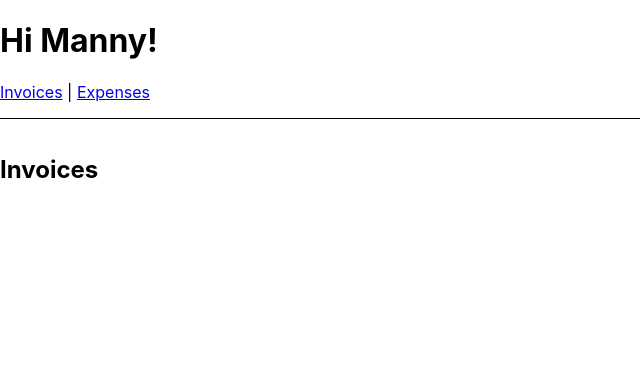
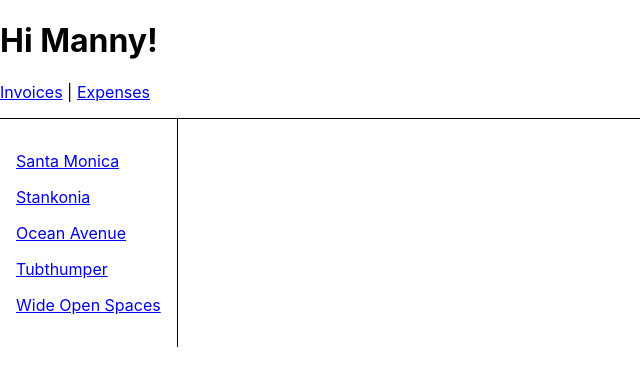
Before and after one commit to manny1607/react-router-tutorial, a React (Create React App) app: page /invoices in a window 1280 px wide. Shown: the top 386 px of the page, without its empty margins (0-640 px from the left). Built offline with nearby package versions, Linux system fonts and the light colour scheme.

Commit message:
Section 6 Listing the invoices
Section finished.

```diff
--- /dev/null
+++ b/src/data.js
@@ -0,0 +1,36 @@
+let invoices = [
+    {
+        name: "Santa Monica",
+        number: 1995,
+        amount: "$10,800",
+        due: "12/05/1995",
+    },
+    {
+        name: "Stankonia",
+        number: 2000,
+        amount: "$8,000",
+        due: "10/31/2000",
+    },
+    {
+        name: "Ocean Avenue",
+        number: 2003,
+        amount: "$9,500",
+        due: "07/22/2003",
+    },
+    {
+        name: "Tubthumper",
+        number: 1997,
+        amount: "$14,000",
+        due: "09/01/1997",
+    },
+    {
+        name: "Wide Open Spaces",
+        number: 1998,
+        amount: "$4,600",
+        due: "01/27/1998",
+    },
+];
+
+export function getInvoices() {
+    return invoices;
+}
--- a/src/routes/invoices.jsx
+++ b/src/routes/invoices.jsx
@@ -1,7 +1,26 @@
+import { Link } from "react-router-dom";
+import { getInvoices } from "../data";
+
 export default function Invoices() {
+    let invoices = getInvoices();
     return (
-        <main style={{ padding: "1rem 0" }}>
-            <h2>Invoices</h2>
-        </main>
+        <div style={{ display: "flex" }}>
+            <nav
+                style={{
+                    borderRight: "solid 1px",
+                    padding: "1rem"
+                }}
+            >
+                {invoices.map((invoice) => (
+                    <Link
+                        style={{ display: "block", margin: "1rem 0" }}
+                        to={`/invoices/${invoice.number}`}
+                        key={invoice.number}
+                    >
+                        {invoice.name}
+                    </Link>
+                ))}
+            </nav>
+        </div>
     );
 }
```
